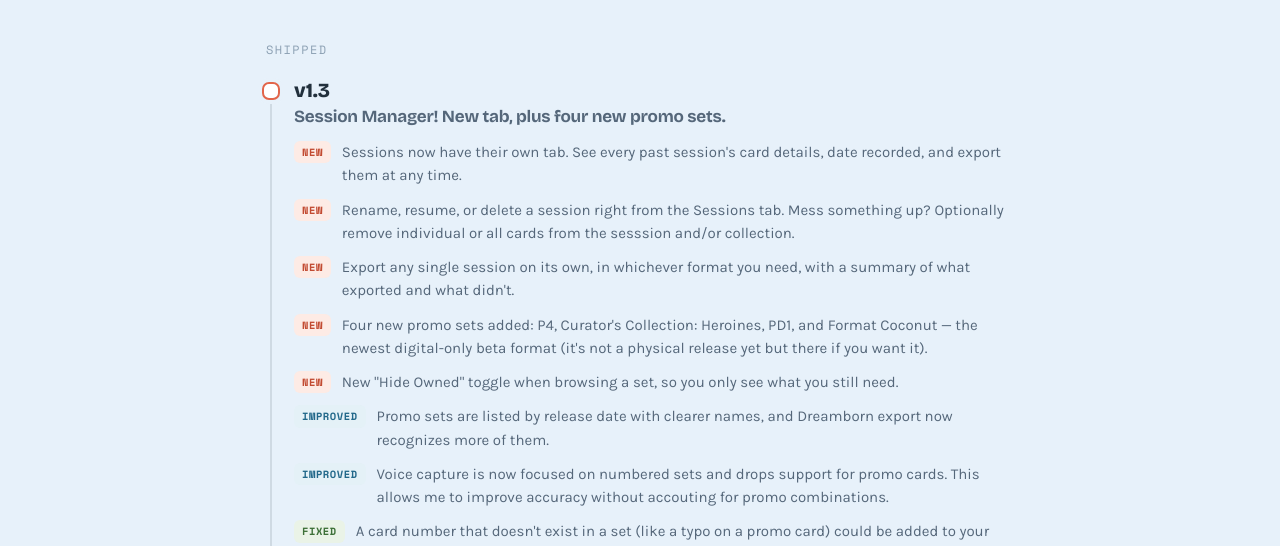
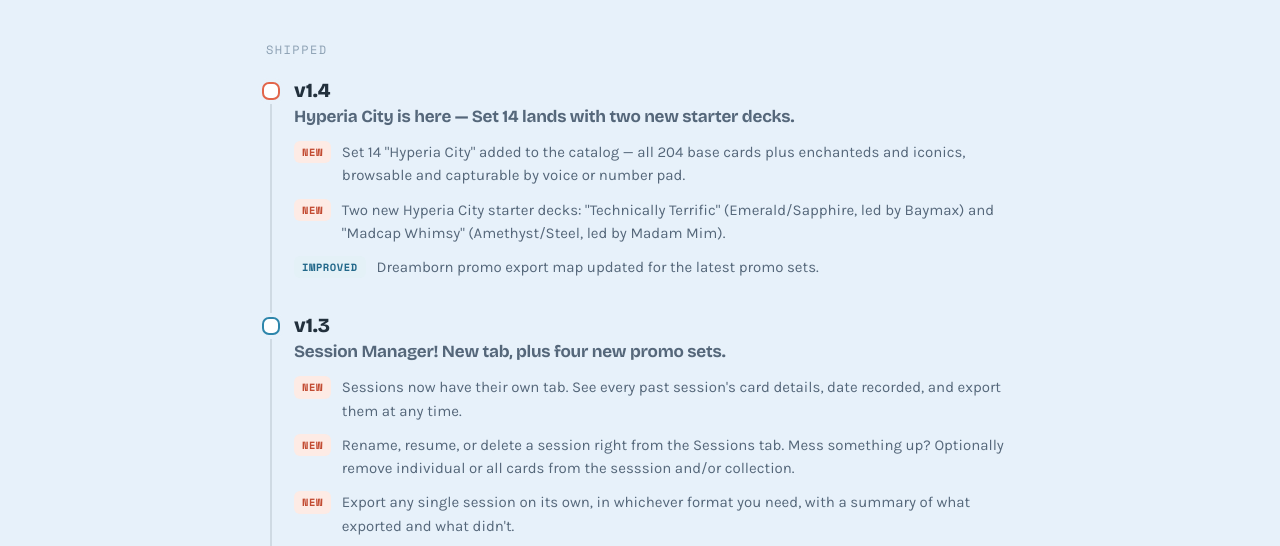
Before and after one commit to AaronMFJ/lorecodex, a plain HTML site: page whatsnew.html in a window 1280 px wide. Shown: the part 240-786 px from the top of the page. Drawn offline with Linux system fonts and the light colour scheme.

Commit message:
v1.4 What's New entry + Hyperia City alt text update
Co-Authored-By: Claude Opus 5.5 <noreply@anthropic.com>

```diff
--- a/whatsnew.html
+++ b/whatsnew.html
@@ -166,6 +166,17 @@
     <div class="timeline">
       <article class="rel" data-screen-label="release">
         <div class="rel-dot"></div>
+        <div class="rel-head"><span class="ver">v1.4</span></div>
+        <h3>Hyperia City is here — Set 14 lands with two new starter decks.</h3>
+        <ul class="changes">
+          <li><span class="chip new">New</span><span>Set 14 "Hyperia City" added to the catalog — all 204 base cards plus enchanteds and iconics, browsable and capturable by voice or number pad.</span></li>
+          <li><span class="chip new">New</span><span>Two new Hyperia City starter decks: "Technically Terrific" (Emerald/Sapphire, led by Baymax) and "Madcap Whimsy" (Amethyst/Steel, led by Madam Mim).</span></li>
+          <li><span class="chip imp">Improved</span><span>Dreamborn promo export map updated for the latest promo sets.</span></li>
+        </ul>
+      </article>
+
+      <article class="rel" data-screen-label="release">
+        <div class="rel-dot"></div>
         <div class="rel-head"><span class="ver">v1.3</span></div>
         <h3>Session Manager! New tab, plus four new promo sets.</h3>
         <ul class="changes">
```
Also changed, not shown: index.html (+1 -1 lines).
